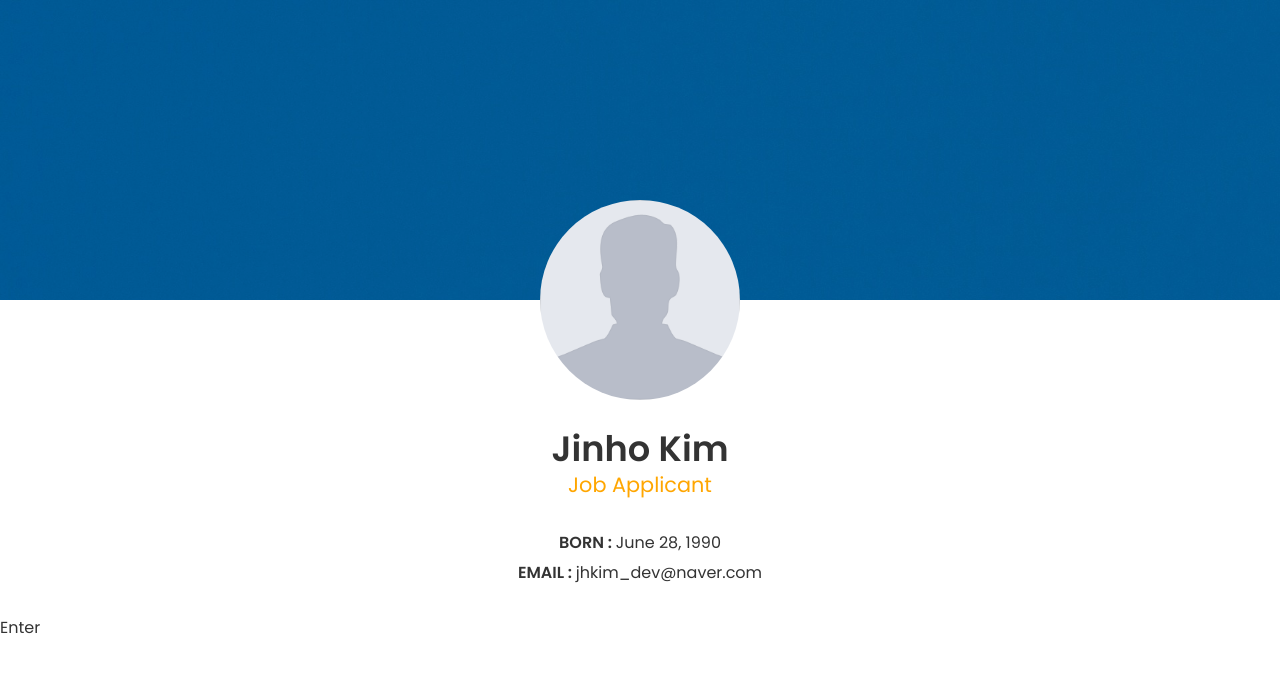
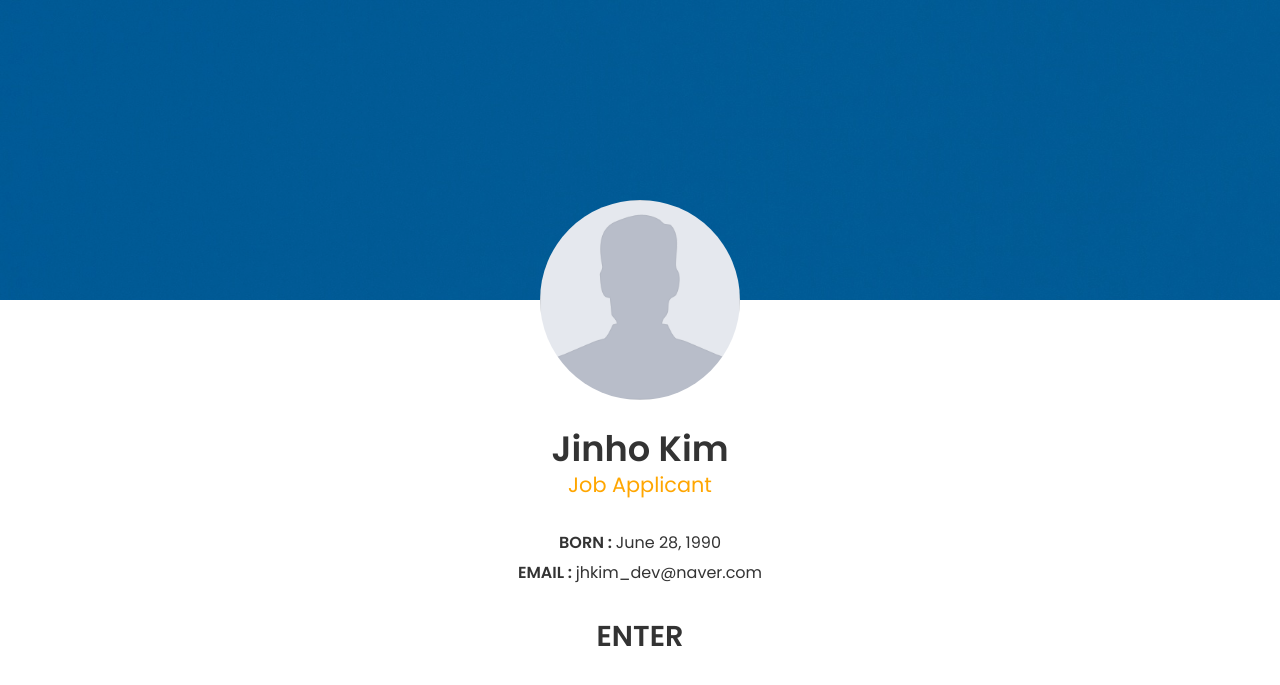
Before and after one commit to jhkim-dev/jhkim-dev.github.io, a Jekyll site: the page index.html, which Jekyll copies as it is, in a window 1280 px wide. Shown: the top 685 px of the page. Built offline with Jekyll 4.4.1, drawn with Linux system fonts in a browser that asks for light colours.

Commit message:
modify index

```diff
--- a/index.html
+++ b/index.html
@@ -31,11 +31,12 @@
 	<li><a href="#"><i class="ion-social-facebook"></i></a></li>
 	<li><a href="#"><i class="ion-social-twitter"></i></a></li>
 </ul> -->
+						<h3><a href="http://jhkim-dev.github.io/post/"><b>ENTER</b></a></h3>
 					</div><!-- intro -->
 				</div><!-- col-sm-8 -->
 			</div><!-- row -->
 		</div><!-- container -->
 	</section><!-- intro-section -->
-	<a style="text-align: center;" href="http://jhkim-dev.github.io/post/">Enter</a>
+
 </body>
 </html>
```
